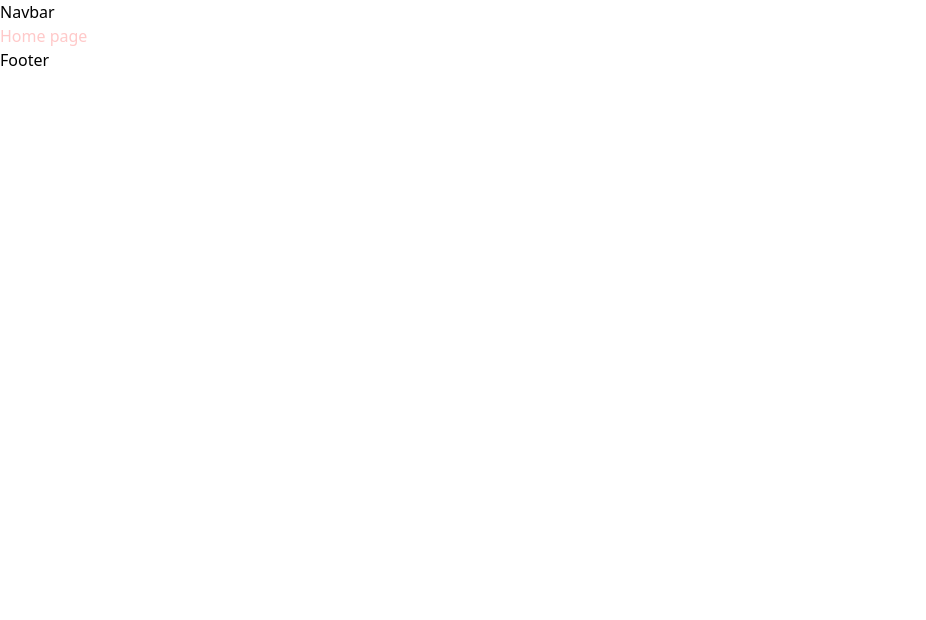
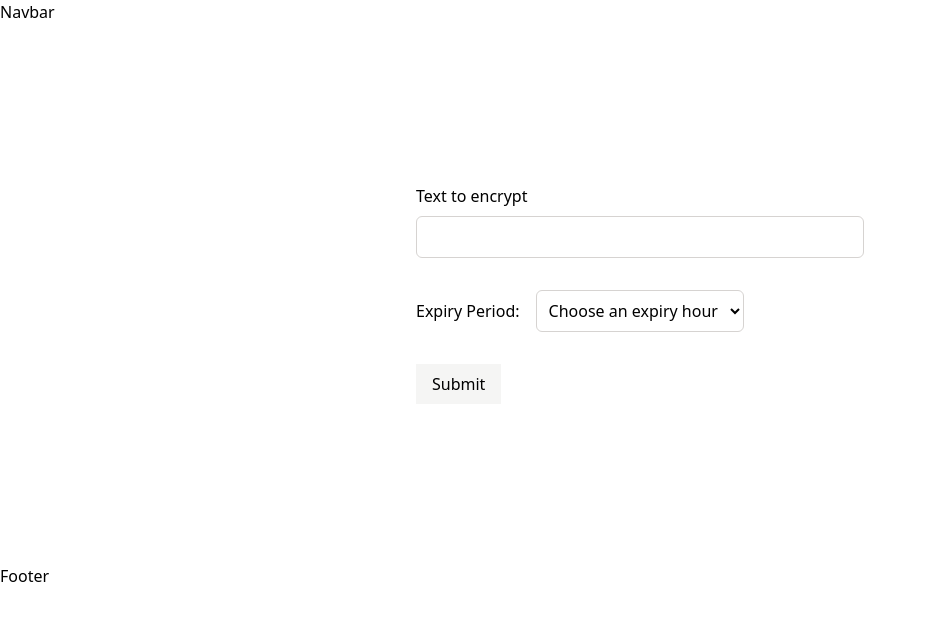
Before and after one commit to johnson-jnr/zap-secret, a React (Vite) app in the folder client/: page / in a window 1280 px wide. Shown: the top 620 px of the page, without its empty margins (0-926 px from the left). Built offline with nearby package versions, Linux system fonts and the light colour scheme.

Commit message:
update home page, add fetch call to encrypt, add styles

```diff
--- a/client/index.css
+++ b/client/index.css
@@ -1 +1,5 @@
 @import "tailwindcss";
+
+.input-border {
+    @apply border border-stone-300 p-2 rounded-md;
+}
--- /dev/null
+++ b/client/index.sass
@@ -0,0 +1,2 @@
+button
+    cursor: pointer
--- a/client/main.tsx
+++ b/client/main.tsx
@@ -1,6 +1,7 @@
 import { StrictMode } from 'react'
 import { createRoot } from 'react-dom/client'
 import './index.css'
+import './index.sass'
 import App from './App.tsx'
 
 createRoot(document.getElementById('root')!).render(
--- a/client/package.json
+++ b/client/package.json
@@ -24,6 +24,7 @@
     "eslint-plugin-react-hooks": "^5.2.0",
     "eslint-plugin-react-refresh": "^0.4.20",
     "globals": "^16.3.0",
+    "sass": "^1.89.2",
     "typescript": "~5.8.3",
     "typescript-eslint": "^8.35.1",
     "vite": "^7.0.4"
--- a/client/pages/HomePage.tsx
+++ b/client/pages/HomePage.tsx
@@ -1,7 +1,71 @@
+import { useState } from "react"
+
 const Home = () => {
+    const [secret, setSecret] = useState('');
+    const [expiryHour, setExpiryHour] = useState('');
+    const [encryptionId, setEncryptionId] = useState('');
+    const [isLoading, setIsLoading] = useState(false)
+
+    const encryptSecret = async (e) => {
+        e.preventDefault();
+
+        try {
+            setIsLoading(true);
+             const response = await fetch('/api/secret', {
+                method: 'POST',
+                 headers: {
+                    "Content-Type": "application/json",
+                },
+                body: JSON.stringify({
+                    secret: secret,
+                })
+            });
+
+            const data = await response.json();
+            if (data) {
+                setEncryptionId(data.id);
+            }
+        } catch (error) {
+            console.error('An error occured: ', error);
+        }  finally {
+            setIsLoading(false);
+        }
+    }
+
   return (
-    <div className="text-red-200">
-        Home page
+    <div className="max-w-md mx-auto py-40">
+        <form onSubmit={encryptSecret} className="space-y-8">
+            <div>
+                <label htmlFor="secret">
+                    Text to encrypt
+                </label>
+                <input required value={secret} onChange={(e) => setSecret(e.target.value)} id="secret" className="w-full input-border mt-2" type="text" />
+            </div>
+
+            <div className="">
+                <label>
+                    Expiry Period:
+                    <select value={expiryHour} onChange={(e) => setExpiryHour(e.target.value)} className="ml-4 input-border">
+                        <option disabled value=""> Choose an expiry hour </option>
+                        <option value="1"> 1 hour </option>
+                        <option value="6"> 6 hours </option>
+                        <option value="24"> 24 hours </option>
+                    </select>
+                </label>
+            </div>
+            <div className="">
+                <button type="submit" className={`p-2 px-4 bg-stone-100 ${isLoading && 'opacity-45 pointer-events-none'}`}> Submit </button>
+            </div>
+        </form>
+
+        {encryptionId && (
+         <div className="mt-10">
+            <p> Encryption successfull </p>
+            <p> Please copy link: http://localhost:5173/s/{encryptionId}</p>
+            <p> Note: secret can only be viewed once </p>
+        </div>
+        )}
+
     </div>
   )
 }
--- a/client/vite.config.ts
+++ b/client/vite.config.ts
@@ -8,4 +8,11 @@ export default defineConfig({
         react(),
         tailwindcss(),
     ],
+    server: {
+        proxy: {
+            '/api': {
+                target: 'http://localhost:3000'
+            }
+        }
+    }
 })
```
Also changed, not shown: 2 other files (tests, documents, lock files or other folders).
